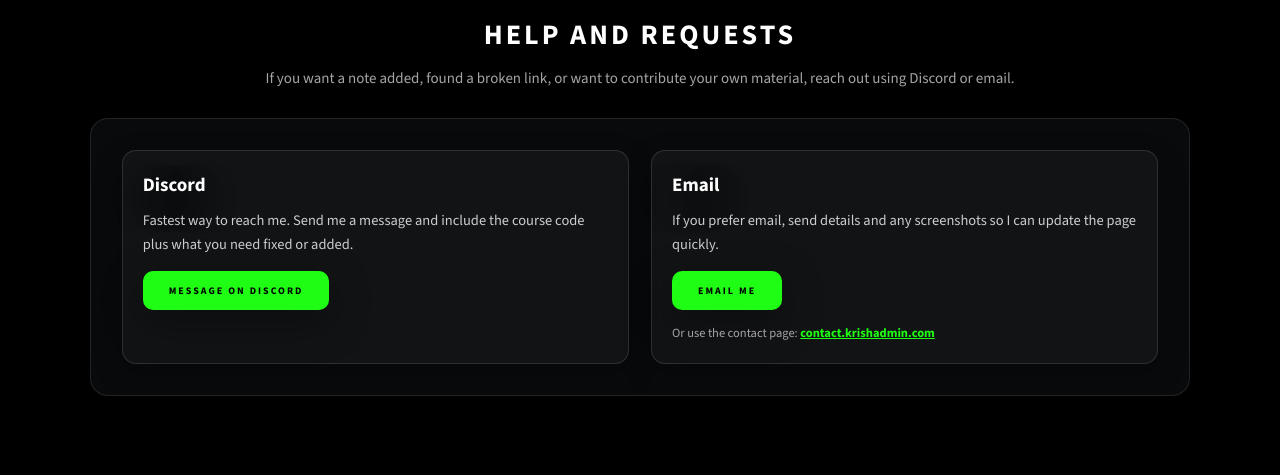
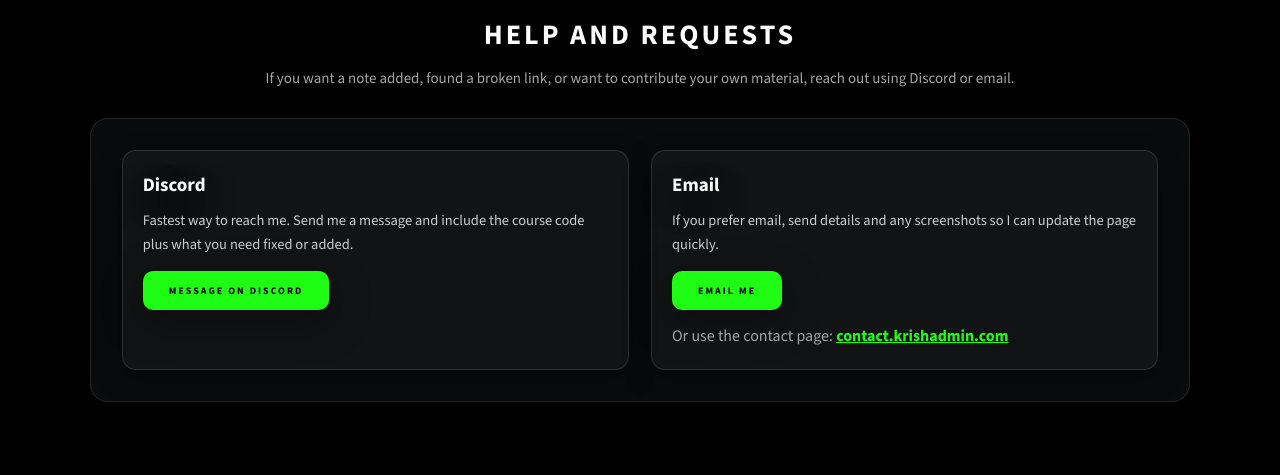
Before and after one commit to KrishPAdmin/Notes-Website, a plain HTML site: page index.html in a window 1280 px wide. Shown: the part 2752-3227 px from the top of the page. Drawn offline with nearby package versions, Linux system fonts and the light colour scheme.

Commit message:
changing font size

```diff
--- a/index.html
+++ b/index.html
@@ -548,7 +548,7 @@
                 If you prefer email, send details and any screenshots so I can update the page quickly.
               </p>
               <a class="btn" href="mailto:krish@krishadmin.com">Email Me</a>
-              <p style="margin-top: 1.2rem; margin-bottom: 0; font-size: 1.25rem; color: var(--textSub);">
+              <p style="margin-top: 1.2rem; margin-bottom: 0; font-size: 1.6rem; color: var(--textSub);">
                 Or use the contact page:
                 <a href="https://contact.krishadmin.com" rel="noopener noreferrer" style="text-decoration: underline; font-weight: 900; color: var(--accent);">contact.krishadmin.com</a>
               </p>
```
